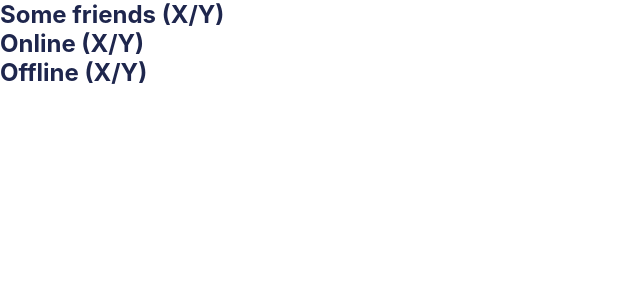
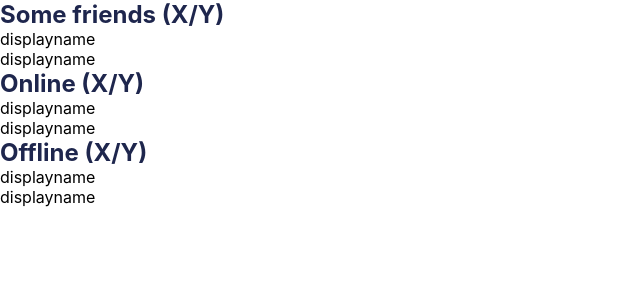
Before and after one commit to ladyofcode/messenger-clone, a React (Create React App) app in the folder frontend/: page / in a window 1280 px wide. Shown: the top 300 px of the page, without its empty margins (0-640 px from the left). Built offline with nearby package versions, Linux system fonts and the light colour scheme.

Commit message:
displayname

```diff
--- a/frontend/src/components/ContactGroup/ContactGroup.tsx
+++ b/frontend/src/components/ContactGroup/ContactGroup.tsx
@@ -1,9 +1,9 @@
 import React from "react";
 import { Styled } from "./ContactGroup.styles";
-import { IMessageDTO } from "@shared/dto";
+import { MessageDTO } from "../../common/dto/message-dto";
 
 interface IContactGroupProps {
-  items: IMessageDTO[];
+  items: MessageDTO[];
   groupName: string;
 }
 export default class ContactGroup extends React.Component<IContactGroupProps> {
@@ -21,7 +21,7 @@ export default class ContactGroup extends React.Component<IContactGroupProps> {
 
         <Styled.ContactList>
           {this.props.items.map((item) => (
-            <li key={item.id}>{item.displayName}</li>
+            <li key={item.id}>displayname</li>
           ))}
         </Styled.ContactList>
       </React.Fragment>
```
